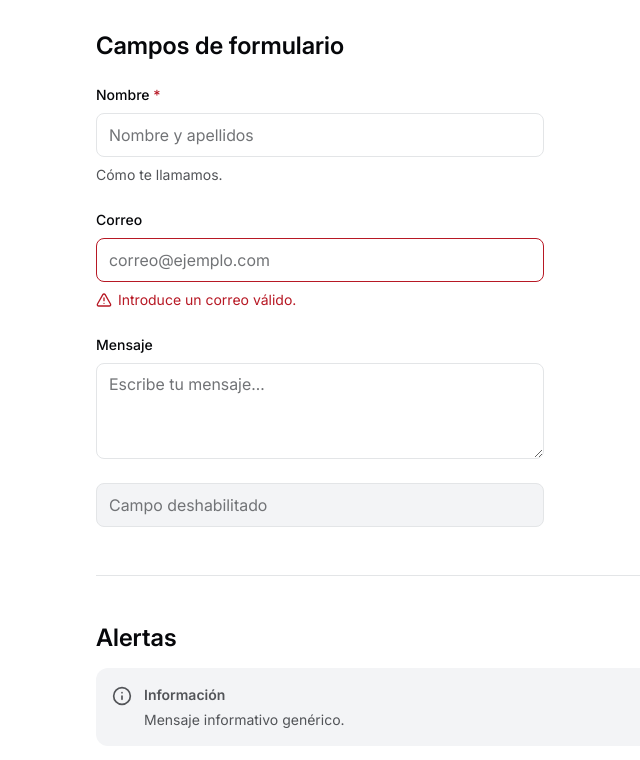
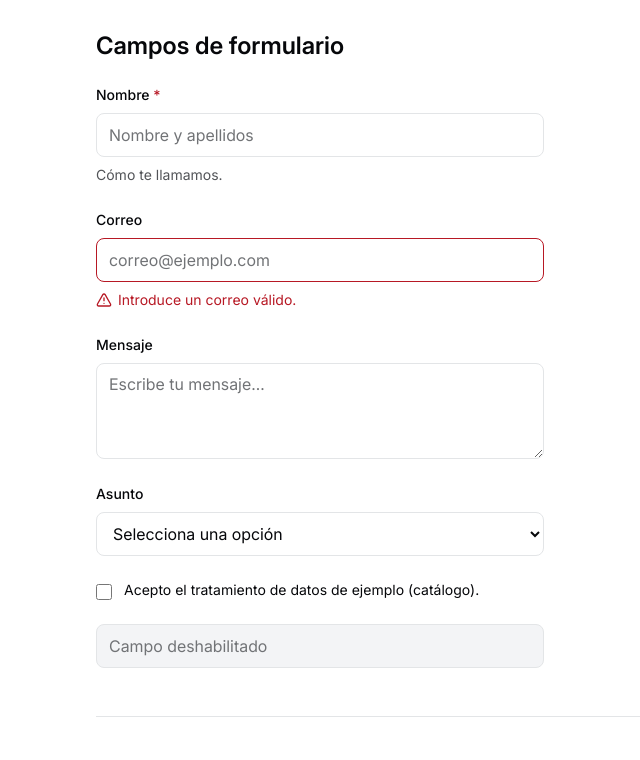
Before and after one commit to Iniciativas-Alexendros/nuevowebsite-alexendrosdev, a Next.js app: page /catalog in a window 1280 px wide. Shown: the part 1283-2043 px from the top of the page, without its empty margins (0-640 px from the left). Built offline with nearby package versions, Linux system fonts and the light colour scheme; no server answers.

Commit message:
feat(ui): deduplicar tokens, honeypot y primitivos Select/Checkbox
Unifica imports de contenido, radios vía var(--radius-*), utilidad
.honeypot-offscreen y primitivos nativos según DESIGN §8.1 / §4.3.

Traza: DESIGN §8.1 §13 §4.3 · REQ-FORM-CONTACT-001 · ARCHITECTURE §4.2

```diff
--- a/src/app/catalog/page.tsx
+++ b/src/app/catalog/page.tsx
@@ -7,11 +7,13 @@ import { Section } from "@/components/layout/section";
 import { Alert } from "@/components/ui/alert";
 import { Badge } from "@/components/ui/badge";
 import { Button } from "@/components/ui/button";
+import { Checkbox } from "@/components/ui/checkbox";
 import { Field } from "@/components/ui/field";
 import { Icon } from "@/components/ui/icon";
 import { IconButton } from "@/components/ui/icon-button";
 import { Input } from "@/components/ui/input";
 import { Link } from "@/components/ui/link";
+import { Select } from "@/components/ui/select";
 import { Separator } from "@/components/ui/separator";
 import { Skeleton } from "@/components/ui/skeleton";
 import { Spinner } from "@/components/ui/spinner";
@@ -150,6 +152,17 @@ export default function CatalogPage() {
             <Field id="catalog-message" label="Mensaje">
               <Textarea placeholder="Escribe tu mensaje…" />
             </Field>
+            <Field id="catalog-subject" label="Asunto">
+              <Select defaultValue="">
+                <option value="">Selecciona una opción</option>
+                <option value="consulta">Consulta</option>
+                <option value="proyecto">Proyecto</option>
+              </Select>
+            </Field>
+            <label className="flex items-start gap-3 text-sm text-foreground">
+              <Checkbox name="catalog-consent" />
+              <span>Acepto el tratamiento de datos de ejemplo (catálogo).</span>
+            </label>
             <Input disabled placeholder="Campo deshabilitado" />
           </section>
 
--- a/src/components/domain/contact-form.tsx
+++ b/src/components/domain/contact-form.tsx
@@ -4,9 +4,11 @@ import { useId, useState, type FormEvent } from "react";
 
 import { Alert } from "@/components/ui/alert";
 import { Button } from "@/components/ui/button";
+import { Checkbox } from "@/components/ui/checkbox";
 import { Field } from "@/components/ui/field";
 import { Input } from "@/components/ui/input";
 import { Link } from "@/components/ui/link";
+import { Select } from "@/components/ui/select";
 import { Textarea } from "@/components/ui/textarea";
 import { CONTACT_SUBJECTS, type ContactSubject } from "@/content/contact-subjects";
 import { contactFormSchema, type ContactApiResponse } from "@/lib/validations/contact-form";
@@ -94,7 +96,7 @@ export function ContactForm() {
 
   return (
     <form
-      className="flex flex-col gap-6"
+      className="relative flex flex-col gap-6"
       onSubmit={onSubmit}
       noValidate
       aria-busy={status.kind === "loading" || undefined}
@@ -151,9 +153,8 @@ export function ContactForm() {
         label="Asunto o tipo de consulta"
         error={fieldErrors.subject?.[0]}
       >
-        <select
+        <Select
           name="subject"
-          className="flex h-11 w-full rounded-md border border-input bg-surface-raised px-3 py-2 text-base transition-colors disabled:cursor-not-allowed disabled:bg-disabled disabled:text-disabled-foreground aria-invalid:border-destructive"
           value={values.subject}
           onChange={(event) =>
             setValues((prev) => ({
@@ -169,7 +170,7 @@ export function ContactForm() {
               {subject}
             </option>
           ))}
-        </select>
+        </Select>
       </Field>
 
       <Field
@@ -189,10 +190,7 @@ export function ContactForm() {
       </Field>
 
       {/* Honeypot: oculto visualmente; no anunciar a AT. */}
-      <div
-        className="absolute -left-[9999px] top-auto h-px w-px overflow-hidden"
-        aria-hidden="true"
-      >
+      <div className="honeypot-offscreen" aria-hidden="true">
         <label htmlFor={`${formId}-website`}>Sitio web</label>
         <input
           id={`${formId}-website`}
@@ -207,10 +205,8 @@ export function ContactForm() {
 
       <div className="flex flex-col gap-2">
         <label className="flex items-start gap-3 text-sm text-foreground">
-          <input
-            type="checkbox"
+          <Checkbox
             name="consent"
-            className="mt-1 h-4 w-4 rounded border-input"
             checked={values.consent}
             onChange={(event) => setValues((prev) => ({ ...prev, consent: event.target.checked }))}
             disabled={status.kind === "loading"}
--- /dev/null
+++ b/src/components/ui/checkbox.tsx
@@ -0,0 +1,23 @@
+import type { InputHTMLAttributes } from "react";
+
+import { cn } from "@/lib/utils";
+
+export type CheckboxProps = Omit<InputHTMLAttributes<HTMLInputElement>, "type">;
+
+/**
+ * Checkbox nativo (DESIGN §8.1). Tokens de borde y acento; sin Radix.
+ * Server Component: la interactividad la aporta el elemento nativo.
+ * El área táctil la aporta el label envolvente del consumidor.
+ */
+export function Checkbox({ className, ...props }: CheckboxProps) {
+  return (
+    <input
+      type="checkbox"
+      className={cn(
+        "mt-1 size-4 shrink-0 rounded-sm border border-input accent-primary disabled:cursor-not-allowed disabled:bg-disabled disabled:accent-disabled",
+        className
+      )}
+      {...props}
+    />
+  );
+}
--- /dev/null
+++ b/src/components/ui/select.tsx
@@ -0,0 +1,23 @@
+import type { SelectHTMLAttributes } from "react";
+
+import { cn } from "@/lib/utils";
+
+export type SelectProps = SelectHTMLAttributes<HTMLSelectElement>;
+
+/**
+ * Select nativo (DESIGN §8.1). Misma anatomía visual que Input; sin Radix.
+ * Server Component: la interactividad la aporta el elemento nativo.
+ */
+export function Select({ className, children, ...props }: SelectProps) {
+  return (
+    <select
+      className={cn(
+        "flex h-11 w-full rounded-md border border-input bg-surface-raised px-3 py-2 text-base transition-colors disabled:cursor-not-allowed disabled:bg-disabled disabled:text-disabled-foreground aria-invalid:border-destructive",
+        className
+      )}
+      {...props}
+    >
+      {children}
+    </select>
+  );
+}
--- a/src/content/technologies/index.ts
+++ b/src/content/technologies/index.ts
@@ -1,5 +1,4 @@
-import { technologySchema } from "@/lib/validations/content";
-import type { Technology } from "@/lib/validations/content";
+import { technologySchema, type Technology } from "@/lib/validations/content";
 
 export const technologies: Technology[] = [
   technologySchema.parse({
--- a/src/styles/themes.css
+++ b/src/styles/themes.css
@@ -166,10 +166,12 @@
   --leading-normal: var(--line-height-normal);
   --leading-relaxed: var(--line-height-relaxed);
 
-  --radius-sm: 4px;
-  --radius-md: 8px;
-  --radius-lg: 12px;
-  --radius-xl: 16px;
+  --radius-none: var(--radius-none);
+  --radius-sm: var(--radius-sm);
+  --radius-md: var(--radius-md);
+  --radius-lg: var(--radius-lg);
+  --radius-xl: var(--radius-xl);
+  --radius-full: var(--radius-full);
 
   --default-transition-duration: var(--duration-fast);
   --default-transition-timing-function: var(--ease-standard);
--- a/src/styles/utilities.css
+++ b/src/styles/utilities.css
@@ -22,4 +22,20 @@
       min-width: 2.75rem;
     }
   }
+
+  /*
+   * Honeypot: fuera de pantalla y recortado. NO usar sr-only (expondría a AT).
+   * El contenedor DEBE llevar aria-hidden="true"; el input, tabIndex={-1}.
+   */
+  .honeypot-offscreen {
+    position: absolute;
+    width: 1px;
+    height: 1px;
+    margin: -1px;
+    padding: 0;
+    overflow: hidden;
+    clip-path: inset(50%);
+    white-space: nowrap;
+    border-width: 0;
+  }
 }
```
Also changed, not shown: src/lib/content.ts (+8 -6 lines), components.json, 2 other files (tests, documents, lock files or other folders).
